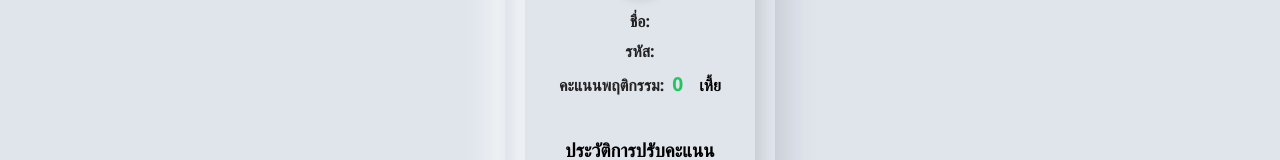
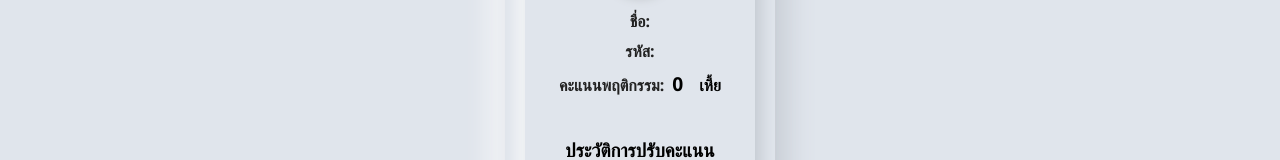
Before and after one commit to PetcharatP/smartcard, a React (Vite) app: page /behavior-point in a window 1280 px wide. Shown: the part 524-684 px from the top of the page. Built offline with nearby package versions, Linux system fonts and the light colour scheme; no server answers; sample sign-in values are in the browser's storage.

Commit message:
Bug test1

```diff
--- a/src/pages/BehaviorPoint/BehaviorPoint.jsx
+++ b/src/pages/BehaviorPoint/BehaviorPoint.jsx
@@ -98,7 +98,7 @@ export default function BehaviorPoint() {
               <strong>คะแนนพฤติกรรม:</strong>
               <span className="point" style={{
                 color:
-                  point === 0 ? '#22c55e' :
+                  point <= 0 ? '#000000ff' :
                   point <= 65 ? '#e11d48' :
                   point <= 120 ? '#f59e42' :
                   point <= 165 ? '#facc15' : '#22c55e',
@@ -113,12 +113,12 @@ export default function BehaviorPoint() {
                 fontSize: '1em',
                 marginLeft: 8,
                 color:
-                  point === 0 ? '#000000ff' :
+                  point <= 0 ? '#000000ff' :
                   point <= 65 ? '#e11d48' :
                   point <= 120 ? '#f59e42' :
                   point <= 165 ? '#facc15' : '#22c55e',
               }}>
-                {point === 0 ? 'เหี้ย' :
+                {point <= 0 ? 'เหี้ย' :
                   point <= 65 ? 'ปรับปรุง' :
                   point <= 120 ? 'พอใช้' :
                   point <= 165 ? 'ดี' : 'ดีมาก'}
```
